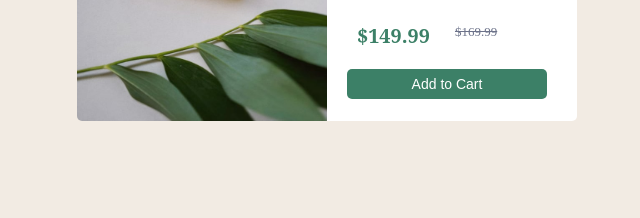
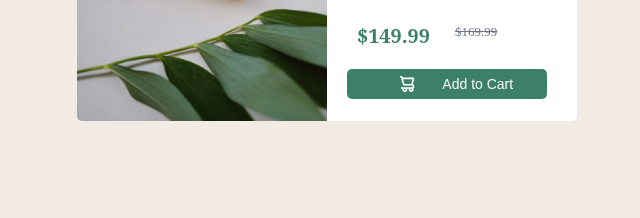
Before and after one commit to M0lt0/simple-product-preview, a plain HTML site: page index.html in a window 1280 px wide. Shown: the part 319-537 px from the top of the page, 313-953 px from the left. Drawn offline with Linux system fonts and the light colour scheme; a web font is replaced by a local one.

Commit message:
add icon

```diff
--- a/index.html
+++ b/index.html
@@ -16,7 +16,7 @@
 
 <body>
   <div class="card">
-    <div class="product-img"><img src="/images/image-product-desktop.jpg" alt="Product picture"></div>
+    <div class="product-img"><img src="./images/image-product-desktop.jpg" alt="Product picture"></div>
     <div class="details">
       <div class="information">
         <h3>Perfume</h3>
@@ -26,7 +26,7 @@
         </p>
 
         <div class="price"><span class="new-price">$149.99</span> <span class="old-price"> $169.99</span></div>
-        <button class="add-to-cart">Add to Cart</button>
+        <button class="add-to-cart"> <img src="./images/icon-cart.svg" alt=""> Add to Cart</button>
       </div>
     </div>
 
--- a/style.css
+++ b/style.css
@@ -69,11 +69,18 @@ p {
   height: 30px;
   border: none;
   margin-bottom: 30px;
+  display: flex;
+  align-items: center;
+  justify-content: space-evenly;
 }
 .add-to-cart:hover {
   cursor: pointer;
   transition: 0.5s ease;
   background-color: hsl(158, 42%, 28%);
+}
+.add-to-cart img {
+  display: flex;
+  padding-left: 10%;
 }
 .price {
   display: flex;
```
